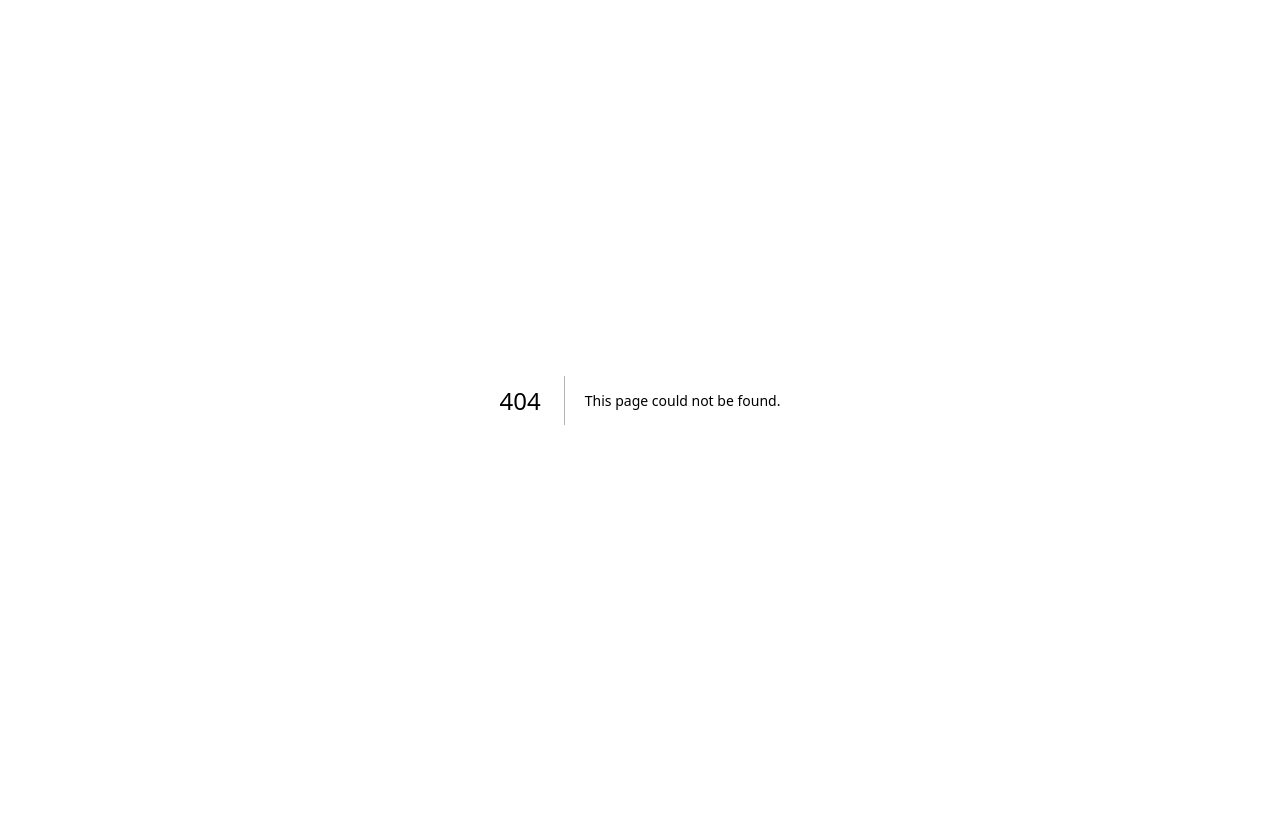
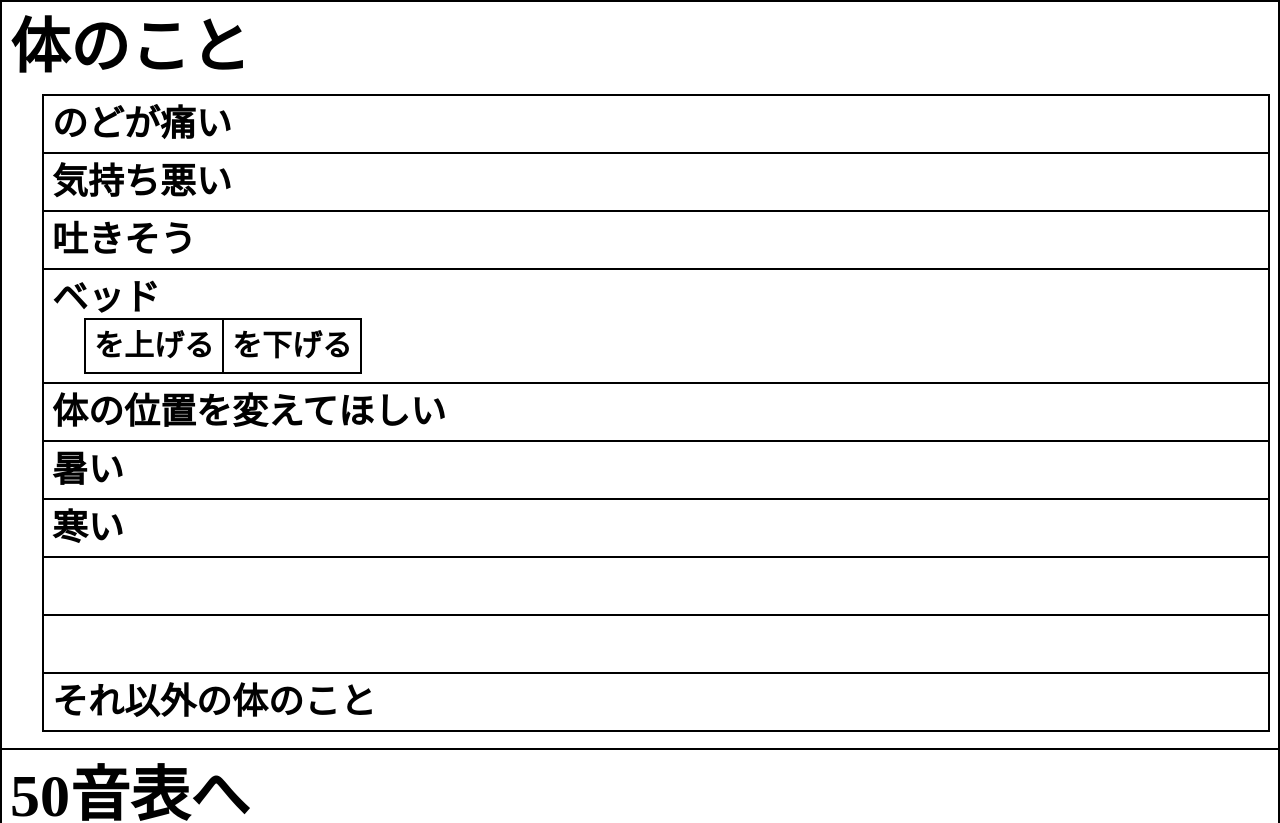
Before and after one commit to kagankan/nextjs-playground, a Next.js app: page /communication-board/basic in a window 1280 px wide. Before the commit this address had no page. Shown: the top 823 px of the page. Before the commit the page ends 800 px from the top, so only its background shows below. Built offline with nearby package versions, Linux system fonts and the light colour scheme.

Commit message:
印刷用

```diff
--- /dev/null
+++ b/src/app/communication-board/basic/page.tsx
@@ -0,0 +1,45 @@
+import { Metadata } from "next";
+import { BinaryKana } from "../_components/BinaryKana";
+
+export const metadata: Metadata = {
+  title: "コミュニケーションボード",
+};
+
+export default function Page() {
+  return (
+    <main
+      className="font-bold"
+      style={{
+        fontFamily: "UD デジタル 教科書体 N-B",
+      }}
+    >
+      <ul className="border border-black *:border *:border-black *:py-4 *:px-2 text-6xl">
+        <li>
+          体のこと
+          <ul className="mt-4 border border-black *:border *:border-black *:p-2 ml-8 text-4xl">
+            <li>のどが痛い</li>
+            <li>気持ち悪い</li>
+            <li>吐きそう</li>
+            <li>
+              ベッド
+              <ul className="border border-black *:border *:border-black *:p-2 ml-8 text-3xl flex w-fit">
+                <li>を上げる</li>
+                <li>を下げる</li>
+              </ul>
+            </li>
+            <li>体の位置を変えてほしい</li>
+            <li>暑い</li>
+            <li>寒い</li>
+            {/* 予備 */}
+            <li>　</li>
+            <li>　</li>
+            <li>それ以外の体のこと</li>
+          </ul>
+        </li>
+        <li>50音表へ</li>
+        <li>　</li>
+        <li>おわり</li>
+      </ul>
+    </main>
+  );
+}
```
